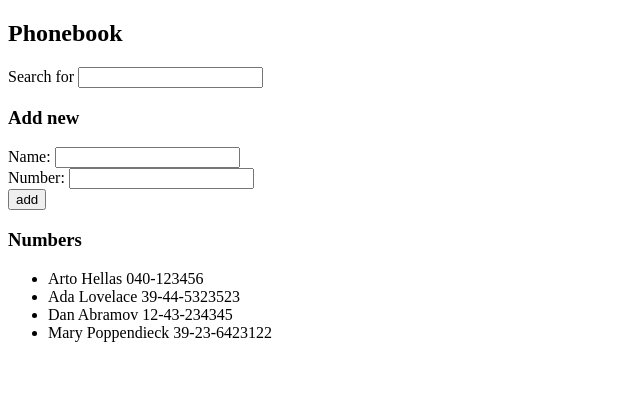
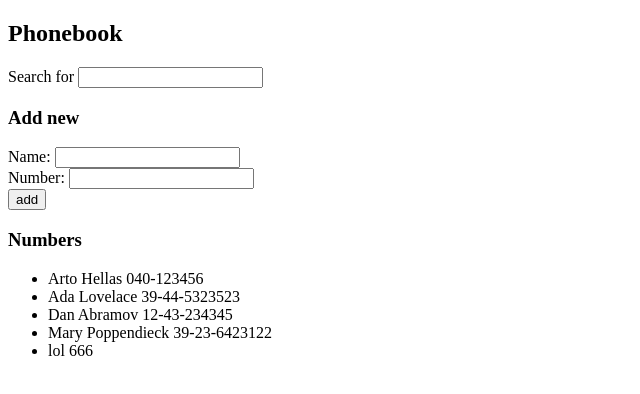
Before and after one commit to tuomoart/fullstack, a React (Create React App) app in the folder osa2/puhelinluettelo/: page / in a window 1280 px wide. Shown: the top 394 px of the page, without its empty margins (0-640 px from the left). Built offline with nearby package versions, Linux system fonts and the light colour scheme; data requests are answered from the project's data file.

Commit message:
2.15 ja 2.16 tehty

```diff
--- a/osa2/puhelinluettelo/db.json
+++ b/osa2/puhelinluettelo/db.json
@@ -1,5 +1,5 @@
 {
-    "persons":[
+  "persons": [
     {
       "name": "Arto Hellas",
       "number": "040-123456",
@@ -19,6 +19,11 @@
       "name": "Mary Poppendieck",
       "number": "39-23-6423122",
       "id": 4
+    },
+    {
+      "name": "lol",
+      "number": "666",
+      "id": 5
     }
   ]
 }
--- a/osa2/puhelinluettelo/src/App.js
+++ b/osa2/puhelinluettelo/src/App.js
@@ -1,5 +1,5 @@
 import React, { useState, useEffect } from 'react'
-import axios from 'axios'
+import personsService from "./services/persons"
 
 const PersonsDisplay = ({ persons }) => {
   return(
@@ -41,10 +41,10 @@
   const [ search, setSearch ] = useState('')
 
   useEffect(() => {
-    axios
-      .get('http://localhost:3001/persons')
-      .then(response => {
-        setPersons(response.data)
+    personsService
+      .getAll()
+      .then(initialPersons => {
+        setPersons(initialPersons)
       })
   }, [])
 
@@ -62,9 +62,14 @@
         name: newName,
         number: newNumber
       }
-      setPersons(persons.concat(nameObject))
-      setNewName("")
-      setNewNumber("")
+      personsService
+      .create(nameObject)
+      .then(returnedPerson => {
+        setPersons(persons.concat(returnedPerson))
+        setNewName("")
+        setNewNumber("")
+      })
+
     }
   }
 
--- /dev/null
+++ b/osa2/puhelinluettelo/src/services/persons.js
@@ -0,0 +1,23 @@
+import axios from 'axios'
+const baseUrl = 'http://localhost:3001/persons'
+
+const getAll = () => {
+  const request = axios.get(baseUrl)
+  return request.then(response => response.data)
+}
+
+const create = newObject => {
+  const request = axios.post(baseUrl, newObject)
+  return request.then(response => response.data)
+}
+
+const update = (id, newObject) => {
+  const request = axios.put(`${baseUrl}/${id}`, newObject)
+  return request.then(response => response.data)
+}
+
+export default {
+  getAll: getAll,
+  create: create,
+  update: update
+}
```
Lines whose indentation alone changed are shown as unchanged.
